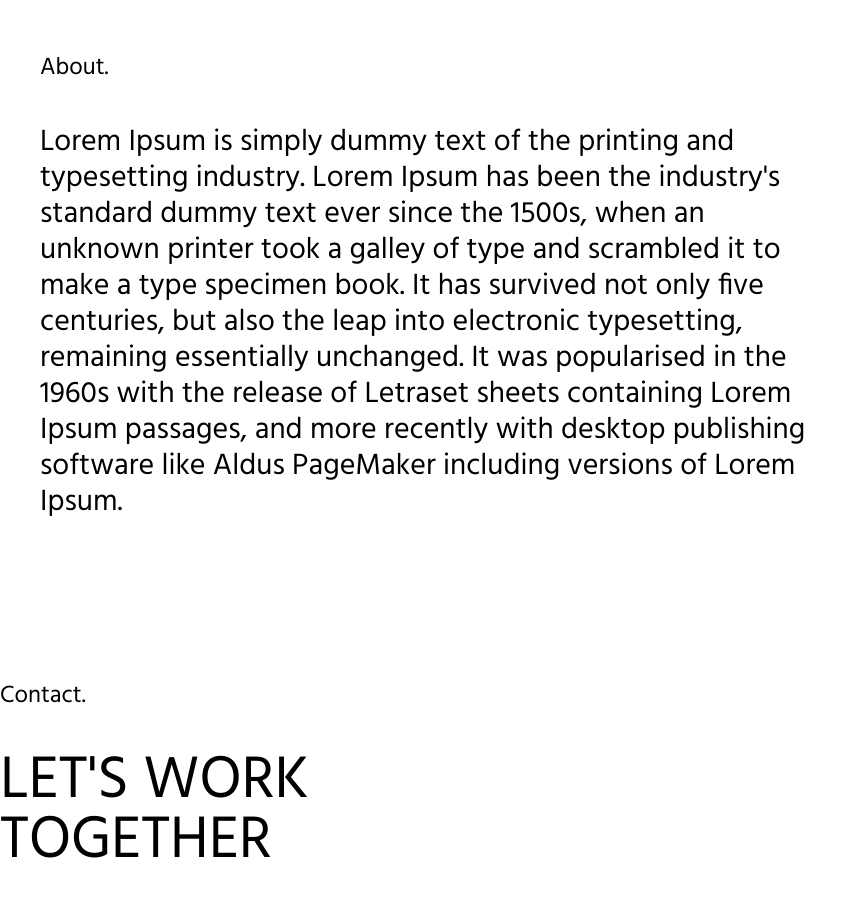
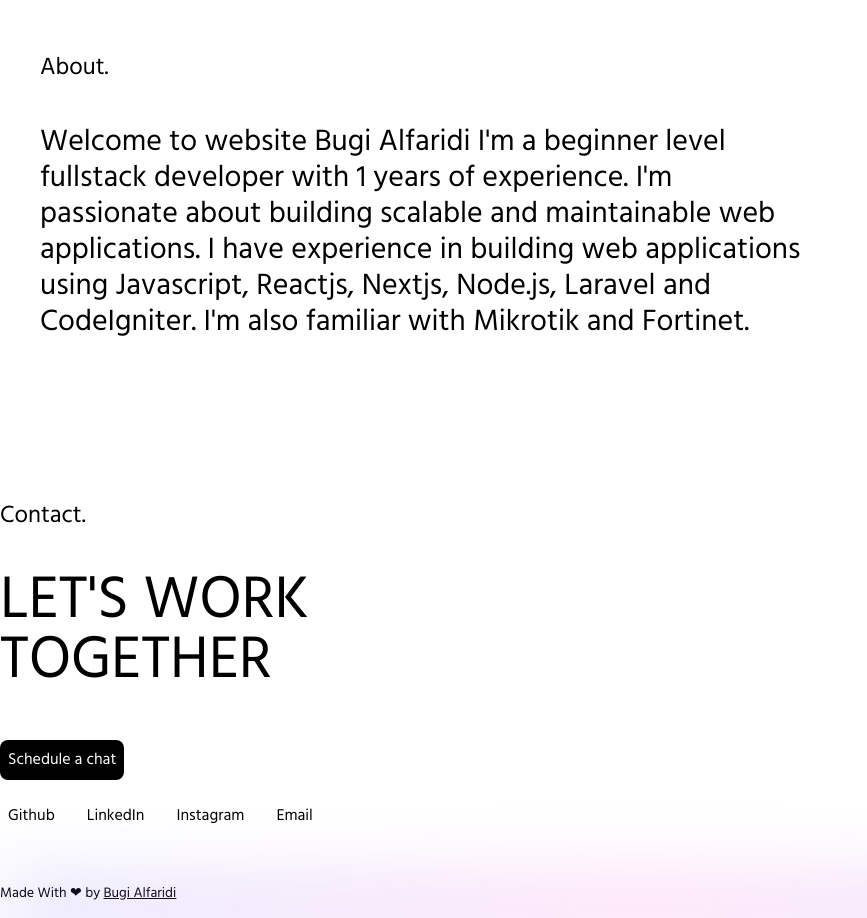
Before and after one commit to bugialfrd/bugialfaridi-portfolio, a Next.js app: page / in a window 1280 px wide. Shown: the part 3520-4438 px from the top of the page, without its empty margins (0-867 px from the left). Built offline with nearby package versions, Linux system fonts and the light colour scheme.

Commit message:
bugialfaridi-portfolio

```diff
--- a/data/portfolio.json
+++ b/data/portfolio.json
@@ -86,7 +86,7 @@
       "description": "We combine creative design and technical skills to build striking 3D visualisations that bring your project to life."
     }
   ],
-  "aboutpara": "Lorem Ipsum is simply dummy text of the printing and typesetting industry. Lorem Ipsum has been the industry's standard dummy text ever since the 1500s, when an unknown printer took a galley of type and scrambled it to make a type specimen book. It has survived not only five centuries, but also the leap into electronic typesetting, remaining essentially unchanged. It was popularised in the 1960s with the release of Letraset sheets containing Lorem Ipsum passages, and more recently with desktop publishing software like Aldus PageMaker including versions of Lorem Ipsum.",
+  "aboutpara": "Welcome to website Bugi Alfaridi I'm a beginner level fullstack developer with 1 years of experience. I'm passionate about building scalable and maintainable web applications. I have experience in building web applications using Javascript, Reactjs, Nextjs, Node.js, Laravel and CodeIgniter. I'm also familiar with Mikrotik and Fortinet.",
   "resume": {
     "tagline": "👋  I'm a software engineer, product designer, and maker.",
     "description": "I have delivered world-class user experiences to millions of people. Well-versed with React, Javascript, and most of the Web frameworks.",
--- a/package.json
+++ b/package.json
@@ -10,6 +10,7 @@
   },
   "dependencies": {
     "@headlessui/react": "^1.6.6",
+    "@vercel/speed-insights": "^1.0.12",
     "autoprefixer": "^10.4.7",
     "custom-cursor-react": "^1.0.5",
     "gray-matter": "^4.0.3",
--- a/pages/resume.js
+++ b/pages/resume.js
@@ -21,7 +21,7 @@
     if (!showResume) {
       router.push("/");
     }
-  }, []);
+  }, [router]);
   return (
     <>
       {process.env.NODE_ENV === "development" && (
```
Also changed, not shown: 1 other file (tests, documents, lock files or other folders).
